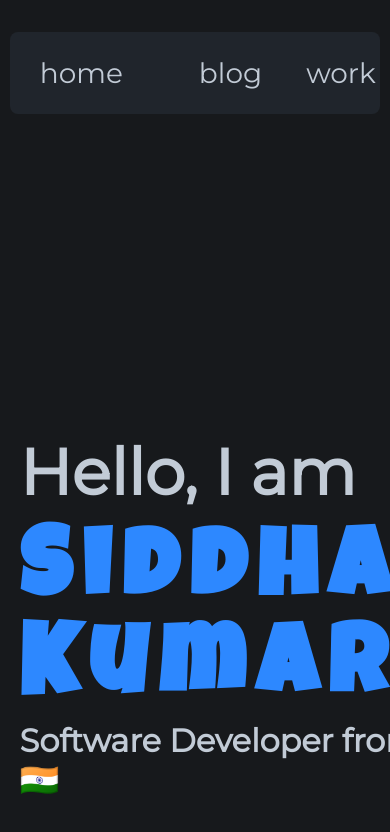
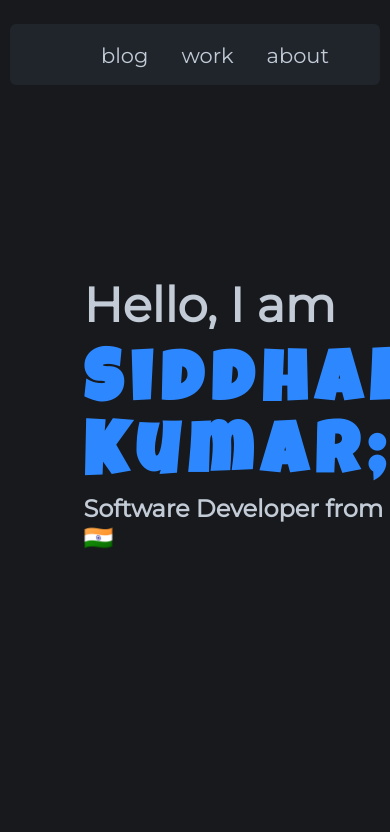
Before and after one commit to siddhantk232/website, an Eleventy site: page index.njk in a window 390 px wide. Shown: the top 832 px of the page. Built offline with nearby package versions, Linux system fonts and the light colour scheme; Eleventy itself is replaced by a stand-in of ours; files that its build step writes are made by us from their sources.

Commit message:
feat: responsive styles

```diff
--- a/_includes/layouts/base.njk
+++ b/_includes/layouts/base.njk
@@ -17,7 +17,7 @@
   <body>
     <header>
       <div>
-        <a href="/">home</a>
+        <a id="home_url" href="/">home</a>
 
         <ul>
           <li><a href="/blog">blog</a></li>
@@ -33,4 +33,6 @@
 
     <footer></footer>
   </body>
+
+
 </html>
--- a/css/base.css
+++ b/css/base.css
@@ -47,7 +47,7 @@ header div a {
   color: var(--font-color);
   text-decoration: none;
   padding: 0.5em;
-  font-size: 28px;
+  font-size: 1.75em;
   border-radius: var(--roundness);
 }
 
@@ -66,3 +66,13 @@ header div ul {
 header div ul li {
   margin: 0 0.5em;
 }
+
+@media screen and (max-width: 1366px) {
+  #home_url {
+    display: none;
+  }
+
+  header div {
+    justify-content: center;
+  }
+}
--- a/css/home.css
+++ b/css/home.css
@@ -3,7 +3,7 @@
 main {
   width: 90%;
   margin: 0 auto;
-  margin-top: 10em;
+  margin-top: 15vh;
 
   display: flex;
   align-items: center;
@@ -23,17 +23,17 @@ main h3 {
 
 main h1 {
   font-family: "Luckiest Guy", cursive;
-  font-size: 6rem;
+  font-size: 6em;
   letter-spacing: 0.12em;
   color: var(--highlight-color);
 }
 
 main h2 {
-  font-size: 4rem;
+  font-size: 4em;
 }
 
 main h3 {
-  font-size: 2rem;
+  font-size: 2em;
 }
 
 .illustration {
@@ -41,7 +41,16 @@ main h3 {
   height: 700px;
 }
 
-.illustration img {
-  height: 100%;
-  width: 100%;
+@media screen and (max-width: 1366px) {
+  .illustration {
+    display: none;
+  }
+
+  .md-padded {
+    padding: 4rem;
+  }
+
+  body {
+    font-size: 12px;
+  }
 }
--- a/index.njk
+++ b/index.njk
@@ -2,7 +2,7 @@
 layout: layouts/home.njk
 ---
 
-<div>
+<div class="md-padded">
   <h2>Hello, I am</h2>
   <h1>Siddhant Kumar;</h1>
   <h3>Software Developer from India 🇮🇳</h3>
```
Also changed, not shown: 4 other files.
